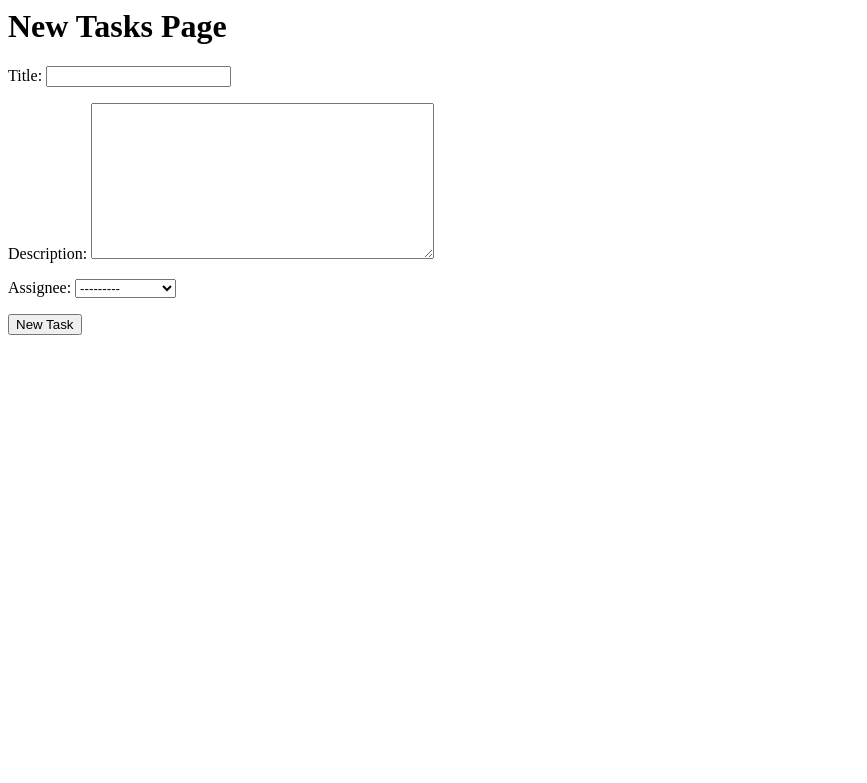
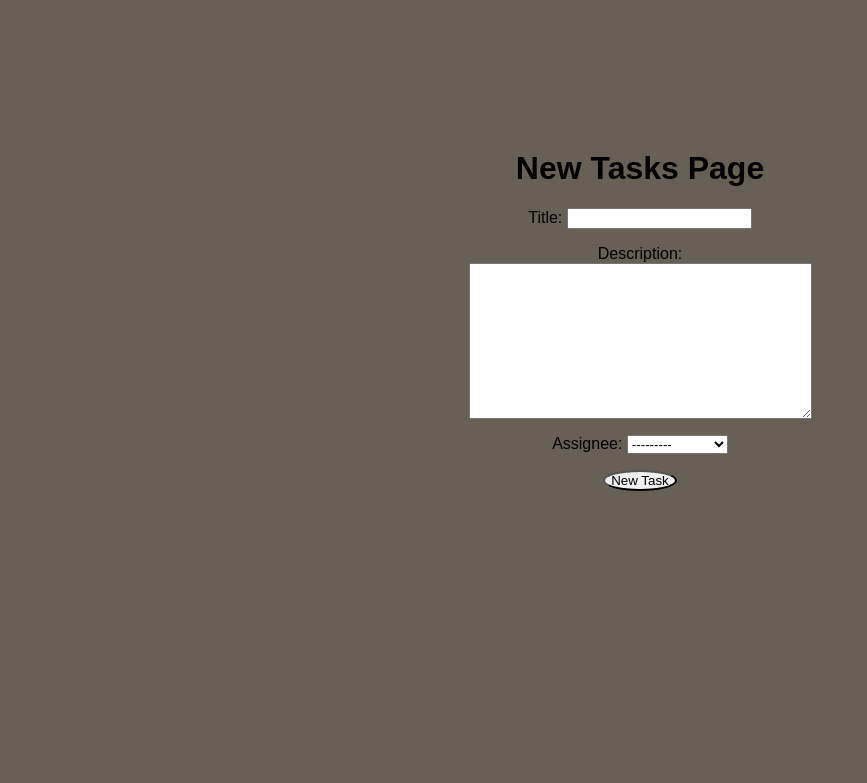
Before and after one commit to stevenli1328/final_project, a Django app: page /tasks/createtask/ in a window 1280 px wide. Shown: the top 783 px of the page, without its empty margins (0-867 px from the left). Run offline with Django 3.2, Linux system fonts and the light colour scheme; data comes from the database, SQL or seed files in the repository; both versions use the stored data as it was after the commit.

Commit message:
Updated task page css

```diff
--- a/tasks/models.py
+++ b/tasks/models.py
@@ -4,15 +4,15 @@ from django.contrib.auth.models import User
 class Task(models.Model):
     title = models.CharField(max_length=60)
 
-    #Date task is created. By default should be now.
+    # Date task is created. By default should be now.
     date_created = models.DateTimeField(auto_now_add=True)
 
     date_completed = models.DateTimeField(null=True, blank=True)
 
-    #Description of task. Can be empty.
+    # Description of task. Can be empty.
     description = models.TextField(blank=True)
 
-    #The employee object who is assigned a task. Ultimately this should be a list
+    # The employee object who is assigned a task. Ultimately this should be a list
     # of employee objects since each task could be assigned to one or many employees.
     # By default this should be assigned to no employees. All employees should also be an option.
     assignee = models.ForeignKey(User, on_delete=models.CASCADE, related_name='assignee')
--- a/tasks/templates/tasks/newtask.html
+++ b/tasks/templates/tasks/newtask.html
@@ -8,3 +8,24 @@
 {{ form.as_p }}
 <button type="submit">New Task</button>
 </form>
+
+<body>
+    <head>
+        <style>
+            body {
+                font-family: Arial; background-color: rgba(97, 90, 78, 0.959);
+                height: 200px;
+                width: 400px;
+                position: fixed;
+                top: 50%;
+                left: 50%;
+                margin-top: -250px;
+                margin-left: -200px;
+                text-align: center;
+            }
+            button {
+                border-radius: 150%;
+            }
+        </style>
+    </head>
+</body>
--- a/userprofile/urls.py
+++ b/userprofile/urls.py
@@ -6,6 +6,7 @@ app_name='profile'
 urlpatterns = [
 	path('', views.user_profile, name = 'profile'),
     path('login/', views.login_user, name='login'),
+    #path('edit/'), views.edit_user, name='edit'),
     path('logout/', views.logout_user, name='logout'),
     re_path(r'.*', views.other, name = 'bad link')
 ]
--- a/userprofile/views.py
+++ b/userprofile/views.py
@@ -16,6 +16,9 @@ def login_user(request):
             login(request, user)
             return redirect('homepage')
 
+#def edit_user(request):
+#   username =
+#
 def logout_user(request):
     if request.method == 'POST':
         logout(request)
```
Also changed, not shown: userprofile/tests.py (+12 -1 lines), db.sqlite3.
